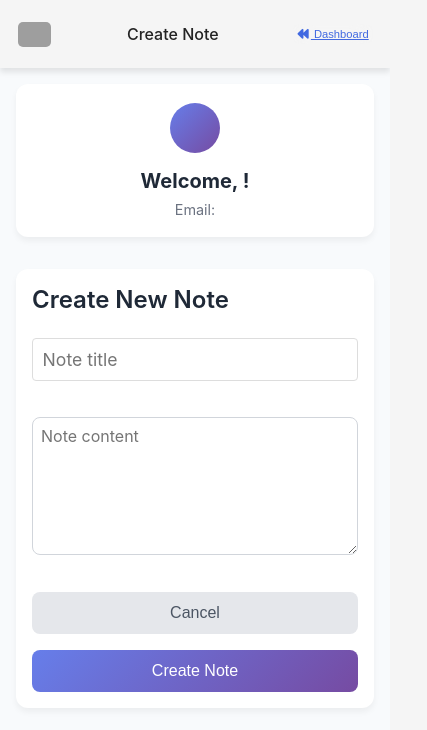
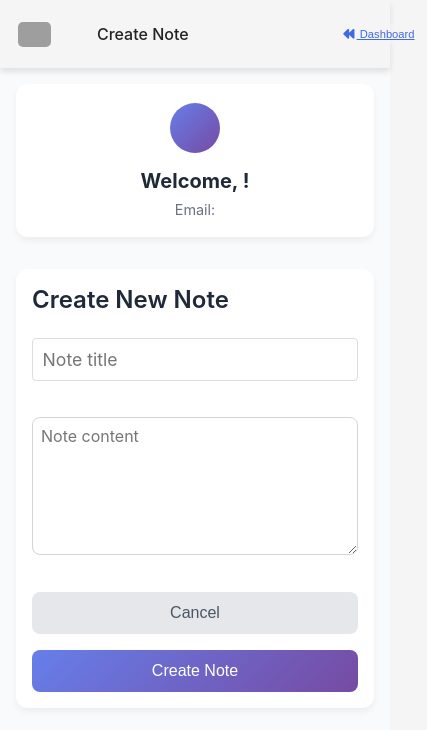
Before and after one commit to Shubhamsh1838/Highway_delite, a React (Create React App) app in the folder frontend/: page /create-note in a window 390 px wide. Shown: the top 730 px of the page, 427 px wide, since content can reach past the window. Built offline with nearby package versions, Linux system fonts and the light colour scheme; no server answers; grey boxes are pictures that could not be loaded.

Commit message:
Update Dashboard.css

```diff
--- a/frontend/src/pages/Dashboard.css
+++ b/frontend/src/pages/Dashboard.css
@@ -51,6 +51,19 @@
 }
 
 .logout-btn {
+  background: none;
+  color: #4169E1;
+  border: none;
+  text-decoration: underline;
+  padding: 0.5rem 1rem;
+  border-radius: 6px;
+  cursor: pointer;
+  font-size: medium;
+  font-weight: 500;
+  transition: all 0.2s;
+  backdrop-filter: blur(10px);
+}
+.dashboard-btn {
   background: none;
   color: #4169E1;
   border: none;
@@ -414,6 +427,10 @@
 
   .logout-btn {
     width: 90px;
+    margin-left: 13rem;
+  }
+  .dashboard-btn {
+    width: 90px;
     margin-left: 11.5rem;
   }
   .image {
@@ -484,13 +501,21 @@
     font-size: 0.95rem;
   }
  .dashboard-header h2 {
-  margin-left: 60px;
+  margin-left: 30px;
   display: flex;
   font-size: 1rem;
   font-weight: 500;
   gap: 0.8rem;
 }
 .logout-btn {
+    width: 80px;
+    font-size: 0.7rem;
+    text-align: center;
+    align-items: center;
+    margin-left: 1.4rem;
+    padding: 4px !important;
+  }
+  .dashboard-btn {
     width: 80px;
     font-size: 0.7rem;
     text-align: center;
@@ -519,7 +544,7 @@
     align-items: center;
     width: 100%;
     margin-right: 10%;
-    margin-left: 63px;
+    margin-left: 118px;
     padding: 0.5rem;
   }
 }
```
